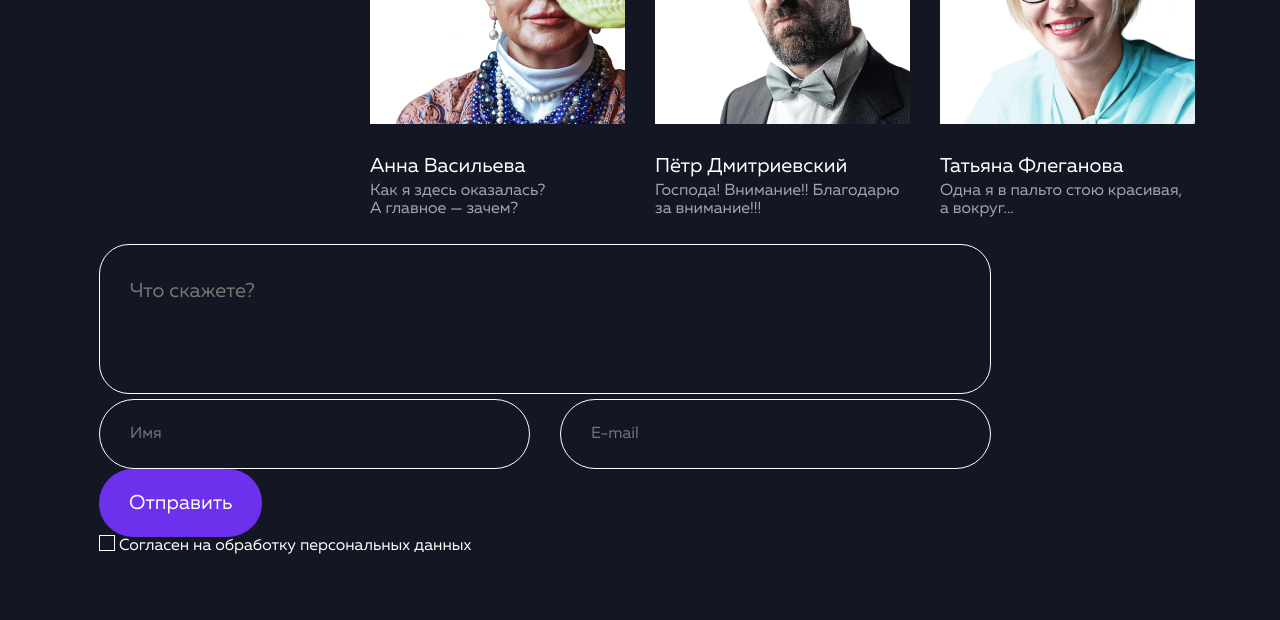
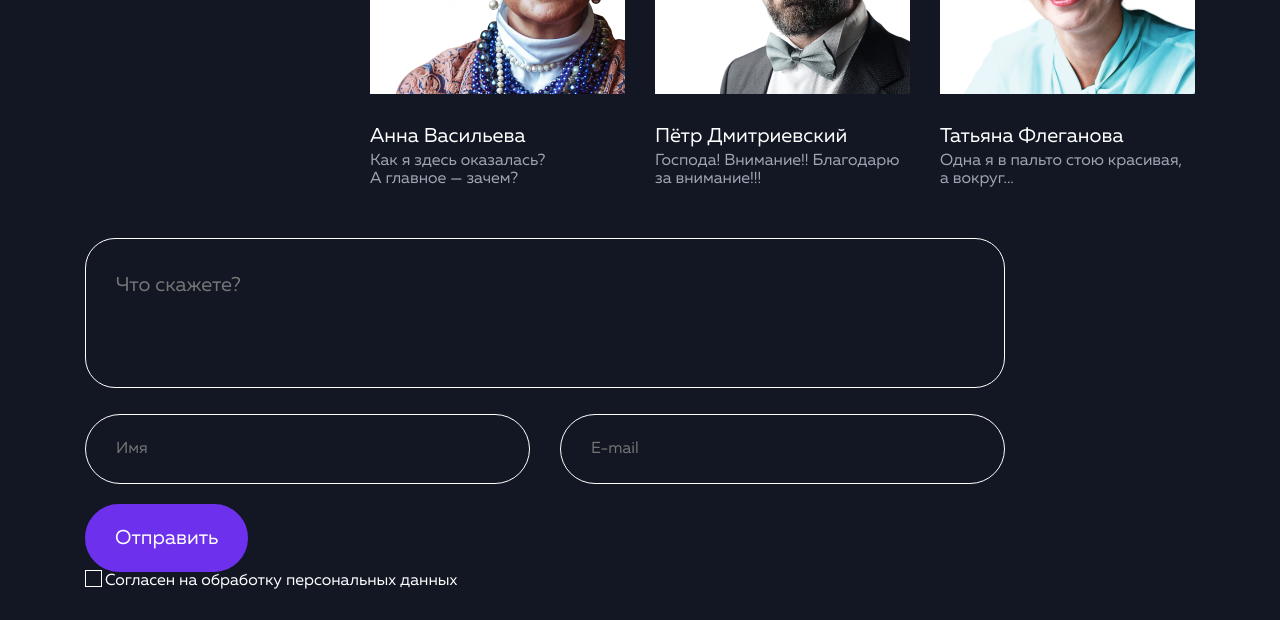
Before and after one commit to ed-deloboy/landing-radio, a plain HTML site: page index.html in a window 1280 px wide. Shown: the part 5072-5692 px from the top of the page. Drawn offline with nearby package versions, Linux system fonts and the light colour scheme.

Commit message:
I need to finish the about section, finish the margins

```diff
--- a/css/about.css
+++ b/css/about.css
@@ -21,7 +21,9 @@
     align-items: center;
     justify-content: space-between;
     gap: 30px;
-    margin-bottom: 30px;
+}
+.form__textarea:not(:last-child){
+    margin-bottom: 20px;
 }
 
 .about__command-list {
@@ -29,6 +31,8 @@
     grid-template-columns: repeat(4, 1fr);
     gap: 30px;
     flex-wrap: wrap;
+    margin-bottom: 30px;
+
 }
 
 .about__command-card {
@@ -66,6 +70,7 @@
     display: flex;
     justify-content: space-between;
     gap: 30px;
+    margin-bottom: 20px;
 }
 
 .form-input {
@@ -76,26 +81,45 @@
     padding-left: 30px;
     background: transparent;
 }
-.succes-lable{
+
+.succes-lable {
     position: relative;
     color: var(--white);
-    padding-left:20px;
+    padding-left: 20px;
 }
 
-.form-check{
+.form-check + span {
+    position: absolute;
+    left: 0;
+    top: -3px;
+    width: 17px;
+    height: 17px;
+    border: 1px solid var(--white);
+}
+
+.form-check + span:before {
+    content: '';
+    position: absolute;
+    left: 3px;
+    top: 2px;
+    width: 8px;
+    height: 5px;
+    opacity: 0;
+    transform: rotate(-45deg);
+    border-left: 2px solid var(--primary_light);
+    border-bottom: 2px solid var(--primary_light);
+    transition: opacity .2s ease-in-out;
+}
+
+.form-check {
     visibility: hidden;
     position: absolute;
 }
-.succes-lable:before{
-    content: '';
-    position: absolute;
-    left: 0;
-    top: -3px;
-    width: 14px;
-    height: 14px;
-    border: 1px solid var(--white);
+
+.form-check:checked + span:before {
+    opacity: 1;
 }
 
-form-check:checked+input{
-   background: red;
+.form-input {
+    color: var(--white);
 }
--- a/css/main.css
+++ b/css/main.css
@@ -45,6 +45,8 @@ textarea {
 fieldset {
     position: relative;
     border: none;
+    padding: 0;
+    margin: 0;
 }
 
 legend {
@@ -111,6 +113,9 @@ html {
 .text-link:hover {
     color: var(--primary_light);
     transition: color .1s ease-in-out;
+}
+.d-b{
+    display: block;
 }
 
 .title-h1 {
--- a/index.html
+++ b/index.html
@@ -1037,13 +1037,14 @@
                         <input id="name" type="text" class="form__name form-input" placeholder="Имя">
                         <input id="mail" type="text" class="form__mail form-input" placeholder="E-mail ">
                     </div>
-                    <button class="btn btn--bg desc-20" type="submit">
+                    <button class="d-b btn btn--bg desc-20" type="submit">
                         Отправить
                     </button>
                     <p>
-                        <label class="succes-lable for="form__succes">
+                        <label class="succes-lable" for="form__succes">
                             <input class="form-check" id="form__succes" type="checkbox">
                             Согласен на обработку персональных данных
+                        <span></span>
                         </label>
                     </p>
                 </fieldset>
```
Also changed, not shown: css/yandex.css (line endings or trailing spaces).
